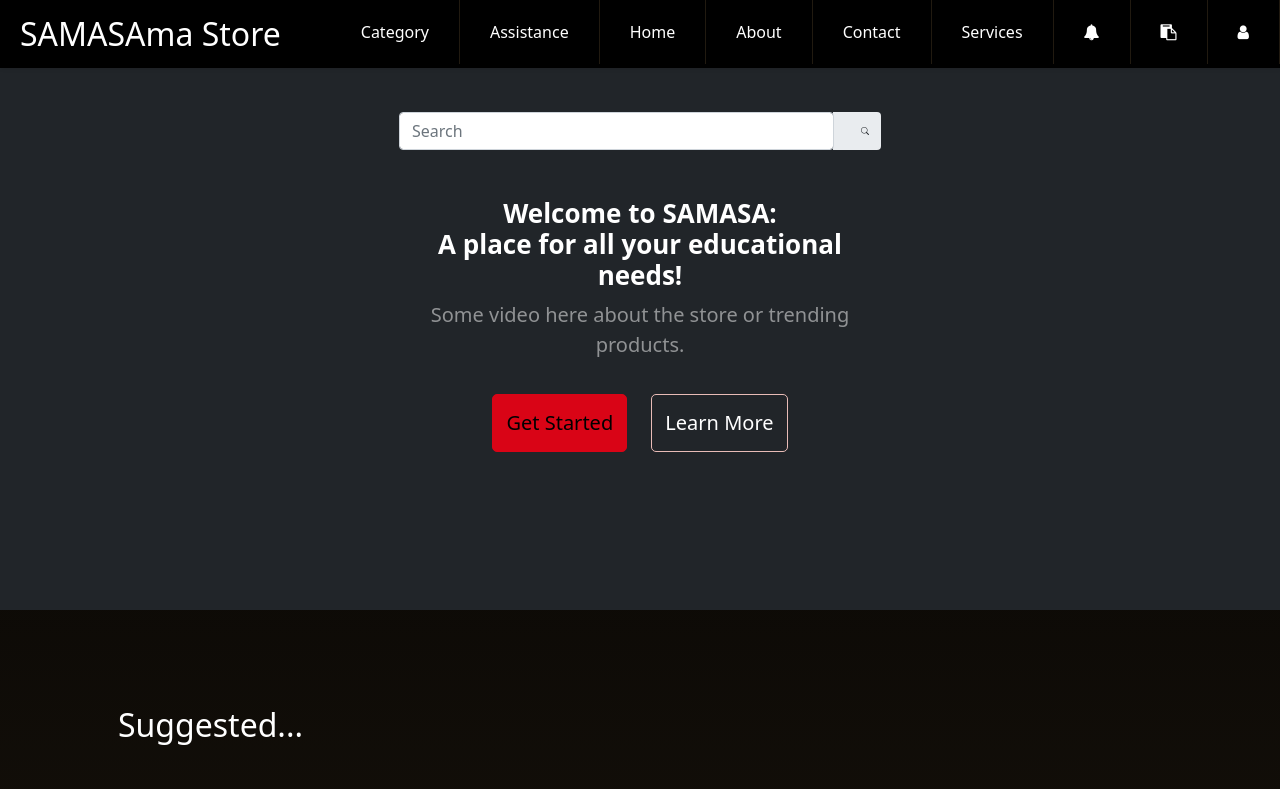
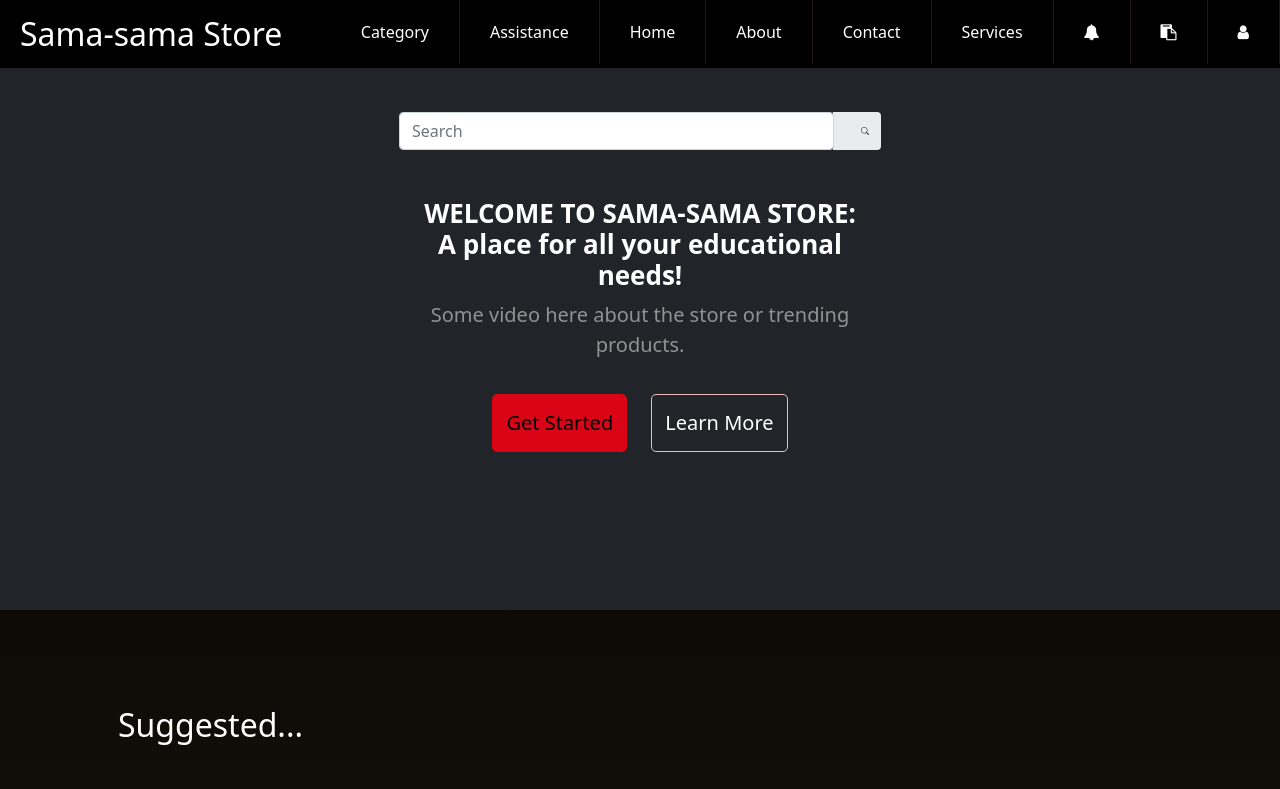
Before and after one commit to BlackMoFan/sama-sama-store, a website: page index.html in a window 1280 px wide. Shown: the top 789 px of the page. Drawn offline with nearby package versions, Linux system fonts and the light colour scheme.

Commit message:
Update index.html

```diff
--- a/index.html
+++ b/index.html
@@ -6,7 +6,7 @@
     <meta name="viewport" content="width=device-width, initial-scale=1, shrink-to-fit=no" />
     <meta name="description" content="" />
     <meta name="author" content="" />
-    <title>SAMA-SAma Store</title>
+    <title>SAMASA</title>
     <!-- Favicon-->
     <link rel="icon" type="image/x-icon" href="assets/favicon.ico" />
     <!-- Bootstrap icons-->
@@ -42,7 +42,7 @@
     </nav> -->
     <!-- Header section -->
   <header class="header">
-    <a href="#" class="logo">SAMASAma Store</a>
+    <a href="#" class="logo">Sama-sama Store</a>
     <input class="menu-btn" type="checkbox" id="menu-btn" />
     <label class="menu-icon" for="menu-btn"><span class="navicon"></span></label>
     <ul class="menu">
@@ -72,7 +72,7 @@
                             </span>
                         </div>
                         <div class="my-5 banner-texts">
-                            <h1 class="display-5 fw-bolder text-white mb-2 ">Welcome to SAMASA: <br>A place for all your
+                            <h1 class="display-5 fw-bolder text-white mb-2"><span id="sama-sama-store">WELCOME TO SAMA-SAMA STORE:</span> <br>A place for all your
                                 educational needs!</h1>
                             <p class="lead text-white-50 mb-4">Some video here about the store or trending products.</p>
                             <!-- <div class="d-grid gap-3 d-sm-flex justify-content-sm-center">
```
